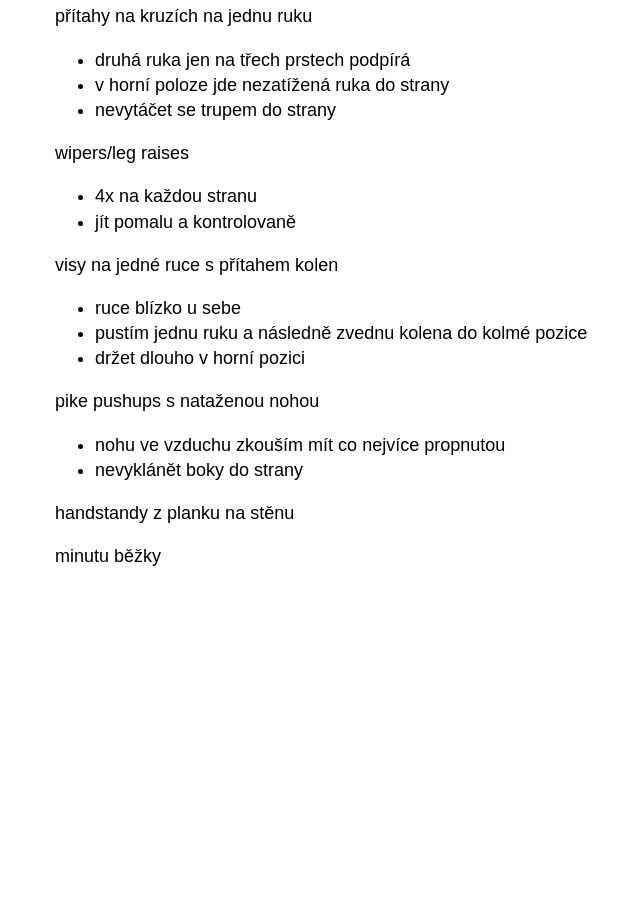
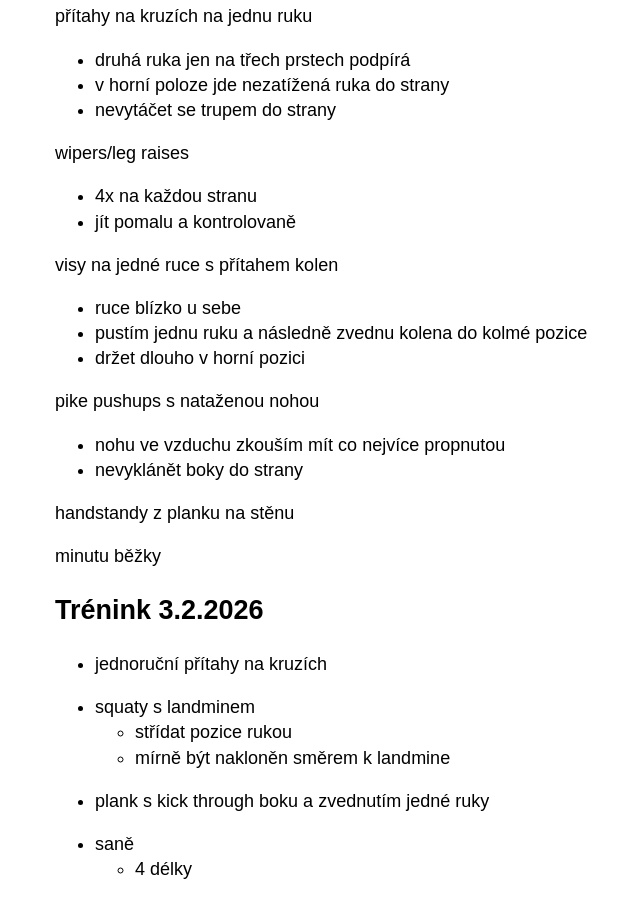
Before and after one commit to hartmaj2/hartmaj2.github.io, a Jekyll site: the page built from sections/sports/fitness.md, in a window 1280 px wide and 900 px high, scrolled down 7245 px. Shown: the whole window, without its empty margins (135-775 px from the left). Built offline with Jekyll 4.4.1, drawn with Linux system fonts in a browser that asks for light colours; before the commit the page ends 7832 px from its top, so only the background shows below that.

Commit message:
Update fitness

```diff
--- a/sections/sports/fitness.md
+++ b/sections/sports/fitness.md
@@ -354,3 +354,16 @@ pike pushups s nataženou nohou
 handstandy z planku na stěnu
 
 minutu běžky
+
+## Trénink 3.2.2026
+
+- jednoruční přítahy na kruzích
+
+- squaty s landminem
+  - střídat pozice rukou
+  - mírně být nakloněn směrem k landmine
+
+- plank s kick through boku a zvednutím jedné ruky
+
+- saně
+  - 4 délky
```
